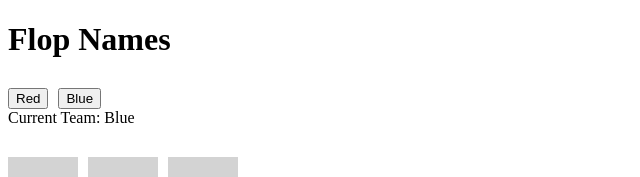
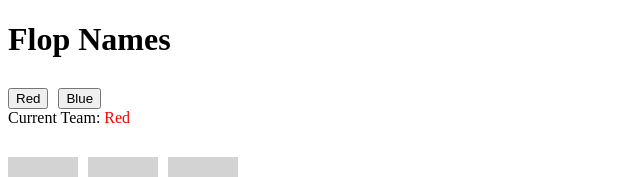
Before and after one commit to mFlaifel/flopNames-angular, an Angular app: page / in a window 1280 px wide. Shown: the top 177 px of the page, without its empty margins (0-640 px from the left). Built offline with nearby package versions, Linux system fonts and the light colour scheme.

Commit message:
change current team

```diff
--- a/src/app/app.component.html
+++ b/src/app/app.component.html
@@ -1,10 +1,11 @@
 <h1>Flop Names</h1>
 <h2></h2>
 <div style="margin-bottom: 30px; margin-top: 30px">
-  <button>Red</button>
-  <button>Blue</button>
+  <button (click)="changeTeam('Red')">Red</button>
+  <button (click)="changeTeam('Blue')">Blue</button>
   <br />
-  Current Team: Blue
+  Current Team:
+  <span class="{{ teamTextClass }}"> {{ currentTeam }}</span>
 </div>
 
 <div class="gamegrid">
--- a/src/app/app.component.ts
+++ b/src/app/app.component.ts
@@ -7,6 +7,9 @@ import { Component } from '@angular/core';
 })
 export class AppComponent {
   title = 'flop-names';
+  currentTeam = 'Red';
+  teamTextClass = 'redtext';
+
   ngOnInit() {}
 
   keyDisplay = false;
@@ -22,4 +25,13 @@ export class AppComponent {
       return '';
     }
   }
+
+  changeTeam(name: string) {
+    this.currentTeam = name;
+    if (name === 'Red') {
+      this.teamTextClass = 'redtext';
+    } else {
+      this.teamTextClass = 'bluetext';
+    }
+  }
 }
```
